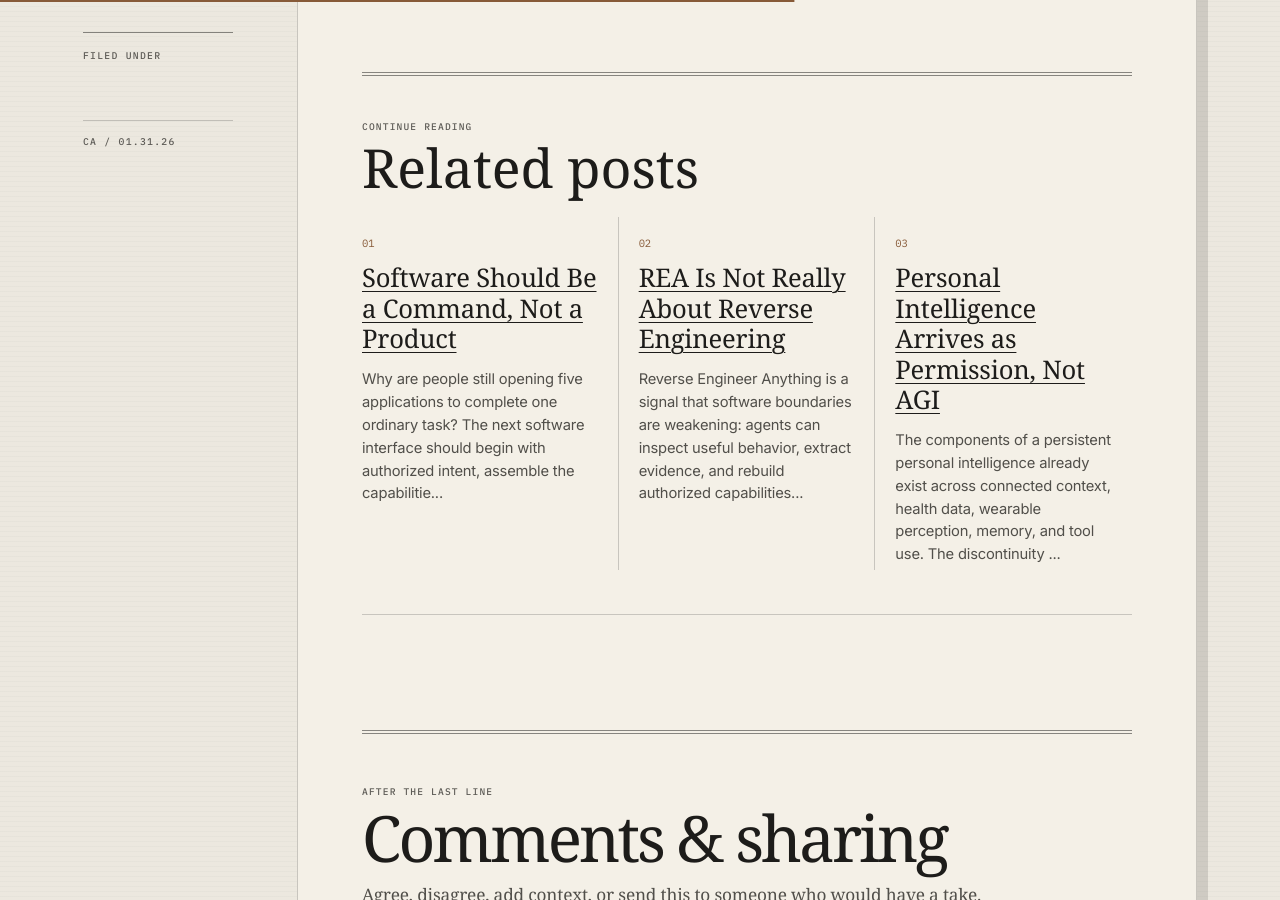
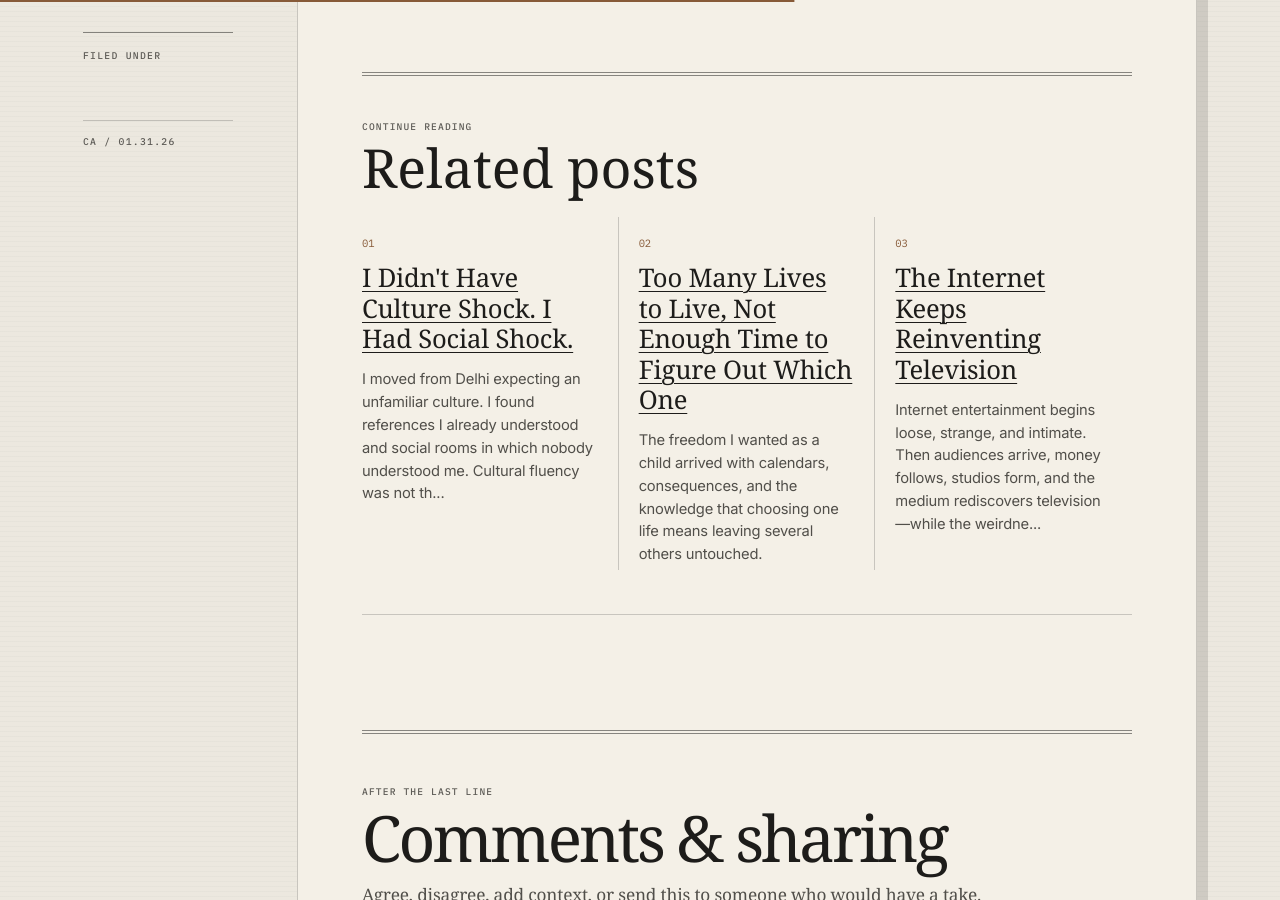
Before and after one commit to ChinmayA301/ChinmayA301.github.io, a Jekyll site: the page built from _posts/2026-01-31-welcome-to-the-blog.md, in a window 1280 px wide and 900 px high, scrolled down 1914 px. Built offline with Jekyll 4.4.1, drawn with Linux system fonts in a browser that asks for light colours; some web fonts are replaced; comment, search, counter and statistics services are not loaded; some of the changed lines change nothing that is shown.

Commit message:
Publish three opinion essays and correct hero anatomy

```diff
--- a/_drafts/culture-shock-social-shock.md
+++ b/_posts/2026-11-04-culture-shock-social-shock.md
@@ -2,19 +2,32 @@
 layout: post
 title: "I Didn't Have Culture Shock. I Had Social Shock."
 subtitle: "Off the boat, apparently."
+date: 2026-11-04 19:20:00 -0600
 author: "Chinmay Arora"
 description: "I moved from Delhi expecting an unfamiliar culture. I found references I already understood and social rooms in which nobody understood me. Cultural fluency was not the same as belonging."
 summary: "The internet can make two places culturally adjacent without making their people socially legible to one another. This is a personal essay about moving from an urban, Westernized Indian background and discovering that recognition, history, and access do not travel with cultural fluency."
 tags: [Immigration, India, Belonging, Identity, Internet Culture, Personal Essay]
 categories: [Opinion, Personal Essay]
 content_type: "opinion"
-content_label: "Working Draft"
+content_label: "Personal Essay"
+search_phrase: "Indian immigrant cultural fluency social belonging"
 reading_time: "9 min read"
+permalink: /blog/culture-shock-social-shock/
+canonical_url: "https://app.chinmayarora.com/blog/culture-shock-social-shock/"
+og_image: "/assets/images/og-culture-shock-social-shock.png"
+image_alt: "A young Indian man recognizes the music, sport, and humor in a crowded Western bar but stands between groups with established histories."
 lang: "en"
 toc: true
-draft: true
-editorial_status: "Working personal essay. Preserve the urban, Westernized Delhi specificity; do not present it as a universal Indian immigrant experience."
+featured: false
+draft: false
+schema_type: "Article"
+keywords: "Indian immigrant, culture shock, social belonging, Delhi, identity, immigration, personal essay"
+last_modified_at: 2026-11-04
 ---
+
+![A young Indian man recognizes the music, sport, and humor in a crowded Western bar but stands between groups with established histories.](/assets/images/og-culture-shock-social-shock.png)
+
+*He recognizes the match, the song, and the joke. What has not travelled with him is shared history. Illustration generated for this essay.*
 
 ## I knew the joke
 
--- a/_drafts/internet-keeps-reinventing-television.md
+++ b/_posts/2026-11-04-internet-keeps-reinventing-television.md
@@ -2,19 +2,32 @@
 layout: post
 title: "The Internet Keeps Reinventing Television"
 subtitle: "And every time it does, we find somewhere new to be unserious."
+date: 2026-11-04 19:10:00 -0600
 author: "Chinmay Arora"
 description: "Internet entertainment begins loose, strange, and intimate. Then audiences arrive, money follows, studios form, and the medium rediscovers television—while the weirdness escapes somewhere else."
 summary: "This is not a literal cycle and television never fully disappears. It is a recurring lifecycle: informal creator formats attract an audience, professionalize, and become repeatable programming. The question is where experimentation goes after the format hardens."
 tags: [Internet Culture, Television, YouTube, Streaming, Creator Economy, Opinion]
 categories: [Opinion, Media Culture]
 content_type: "opinion"
-content_label: "Working Draft"
+content_label: "Opinion Essay"
+search_phrase: "internet entertainment lifecycle creators studios television"
 reading_time: "8 min read"
+permalink: /blog/internet-keeps-reinventing-television/
+canonical_url: "https://app.chinmayarora.com/blog/internet-keeps-reinventing-television/"
+og_image: "/assets/images/og-internet-reinventing-television.png"
+image_alt: "An improvised phone sketch expands through a small crew into a television-scale studio while another creator finds a new corner to experiment."
 lang: "en"
 toc: true
-draft: true
-editorial_status: "Working opinion draft. Verify named examples and add primary sources before publication."
+featured: false
+draft: false
+schema_type: "Article"
+keywords: "internet television, YouTube, livestreaming, creator economy, entertainment formats, media lifecycle"
+last_modified_at: 2026-11-04
 ---
+
+![An improvised phone sketch expands through a small crew into a television-scale studio while another creator finds a new corner to experiment.](/assets/images/og-internet-reinventing-television.png)
+
+*A loose experiment acquires a crew, a set, and a repeatable format. At the edge of the studio, somebody starts making the next strange thing. Illustration generated for this essay.*
 
 ## The television in my hand
 
--- a/_drafts/too-many-lives-to-live.md
+++ b/_posts/2026-11-04-too-many-lives-to-live.md
@@ -1,19 +1,32 @@
 ---
 layout: post
 title: "Too Many Lives to Live, Not Enough Time to Figure Out Which One"
+date: 2026-11-04 19:15:00 -0600
 author: "Chinmay Arora"
 description: "The freedom I wanted as a child arrived with calendars, consequences, and the knowledge that choosing one life means leaving several others untouched."
 summary: "Your mid-twenties are sold as the years when you build an adult life. They are also the years when you are still discovering what that life should contain. Freedom expands at the same moment time begins to feel expensive."
 tags: [Twenties, Identity, India, Ambition, Choice, Personal Essay]
 categories: [Opinion, Personal Essay]
 content_type: "opinion"
-content_label: "Working Draft"
+content_label: "Personal Essay"
+search_phrase: "twenties freedom choice unlived lives personal essay"
 reading_time: "8 min read"
+permalink: /blog/too-many-lives-to-live/
+canonical_url: "https://app.chinmayarora.com/blog/too-many-lives-to-live/"
+og_image: "/assets/images/og-too-many-lives-to-live.png"
+image_alt: "A young Indian man ties his football boot in a sunlit apartment among a dusty guitar, unfinished laptop project, messages, and travel bag."
 lang: "en"
 toc: true
-draft: true
-editorial_status: "Working personal essay. Keep the experience specific; do not universalize childhood in India."
+featured: false
+draft: false
+schema_type: "Article"
+keywords: "twenties, freedom, choice, India, unlived lives, adulthood, personal essay"
+last_modified_at: 2026-11-04
 ---
+
+![A young Indian man ties his football boot in a sunlit apartment among a dusty guitar, unfinished laptop project, messages, and travel bag.](/assets/images/og-too-many-lives-to-live.png)
+
+*The guitar, project, messages, and travel bag remain in the room. Choosing football for one morning does not erase them. Illustration generated for this essay.*
 
 ## Saturday morning, four possible lives
 
```
Also changed, not shown: 4 other files.
